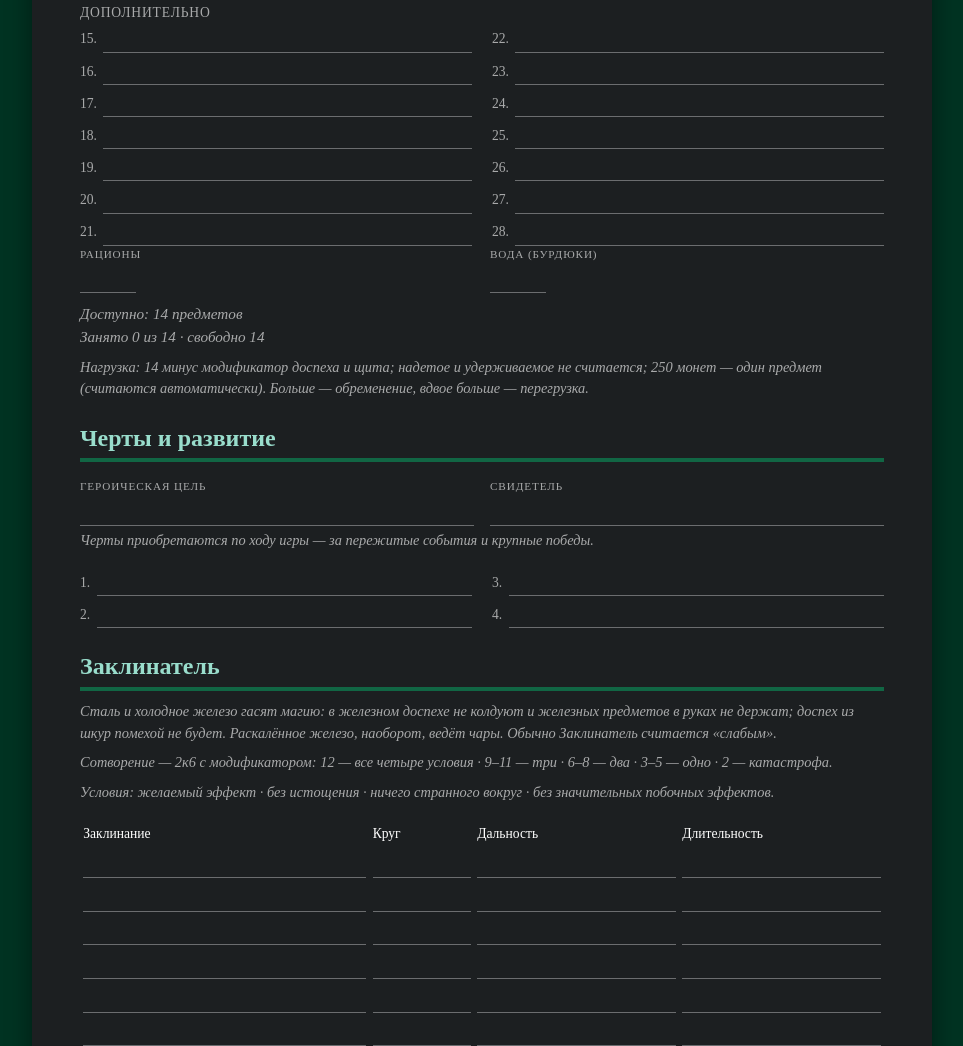
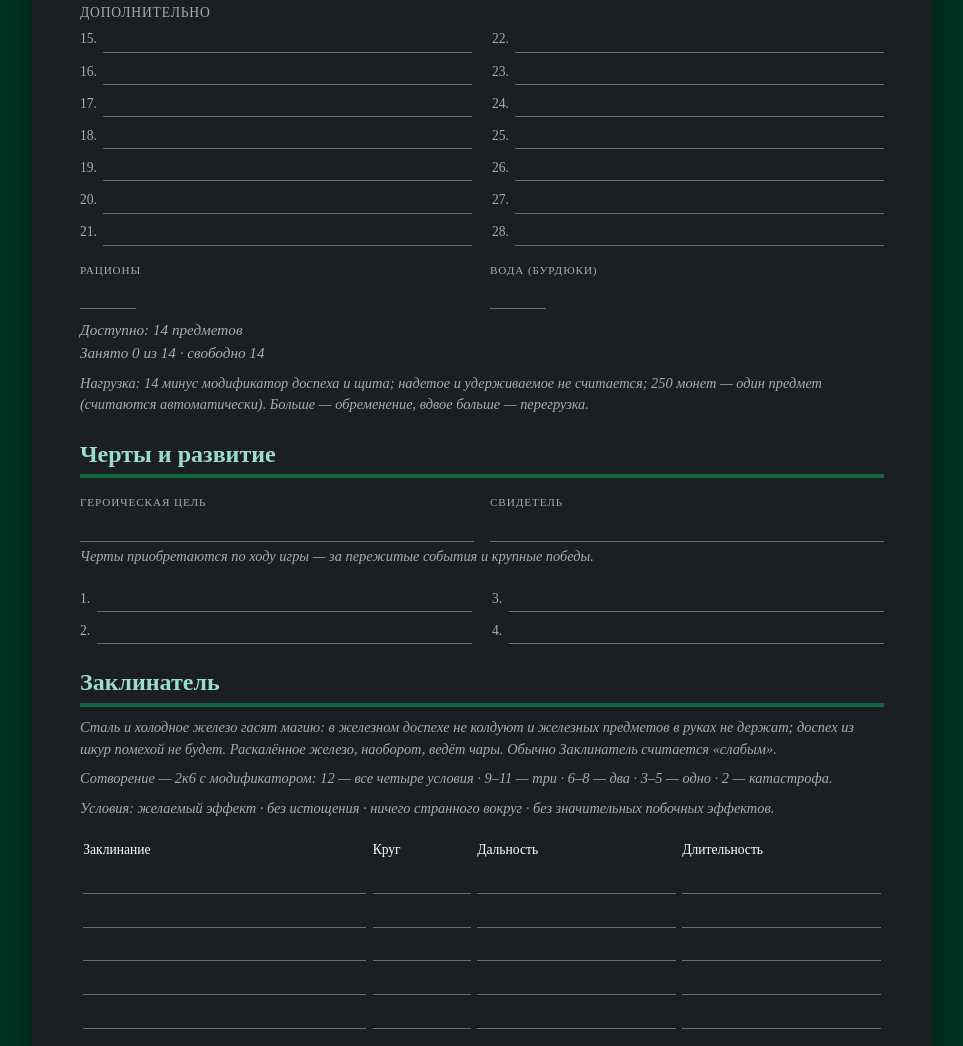
Before and after one commit to dexius9669/psiu_charsheet, a plain HTML site: page index.html in a window 1280 px wide. Shown: the part 2184-3230 px from the top of the page, without its empty margins (158-1121 px from the left). Drawn offline with Linux system fonts and the light colour scheme; a web font is replaced by a local one.

Commit message:
Отступ сверху у строки «Рационы / Вода» от списка снаряжения

```diff
--- a/index.html
+++ b/index.html
@@ -537,7 +537,7 @@
       <div class="equip-list" id="equipList"></div>
       <div class="equip-subhead">Дополнительно</div>
       <div class="equip-list" id="equipExtraList"></div>
-      <div class="grid-2"><div class="field"><label class="field-label" for="rations">Рационы</label><input id="rations" name="rations" type="number" min="0" step="1"></div><div class="field"><label class="field-label" for="water">Вода (бурдюки)</label><input id="water" name="water" type="number" min="0" step="1"></div></div>
+      <div class="grid-2" style="margin-top:1rem;"><div class="field"><label class="field-label" for="rations">Рационы</label><input id="rations" name="rations" type="number" min="0" step="1"></div><div class="field"><label class="field-label" for="water">Вода (бурдюки)</label><input id="water" name="water" type="number" min="0" step="1"></div></div>
       <div class="status-line" id="loadCapacity"></div>
       <div class="status-line" id="loadStatus"></div>
       <p class="hint" style="margin:8px 0 0;">Нагрузка: 14 минус модификатор доспеха и щита; надетое и удерживаемое не считается; 250 монет — один предмет (считаются автоматически). Больше — обременение, вдвое больше — перегрузка.</p>
```
